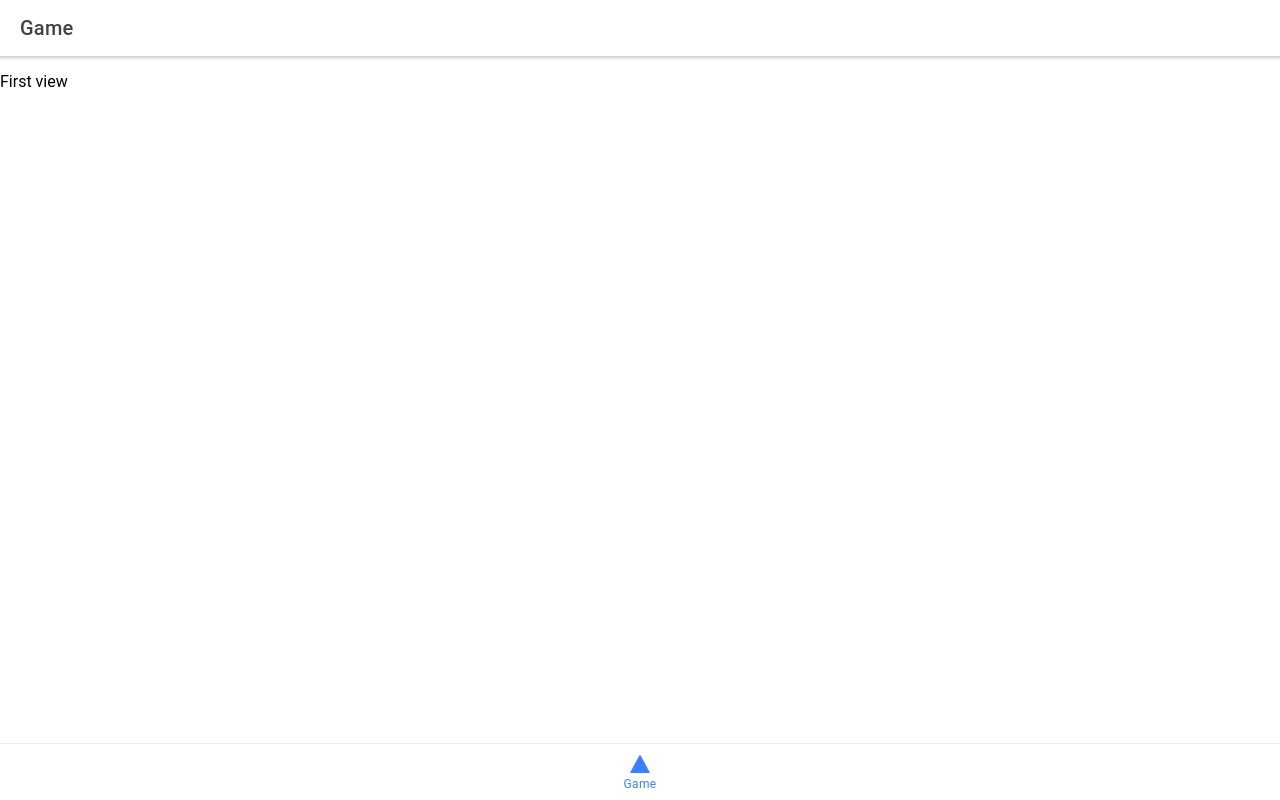
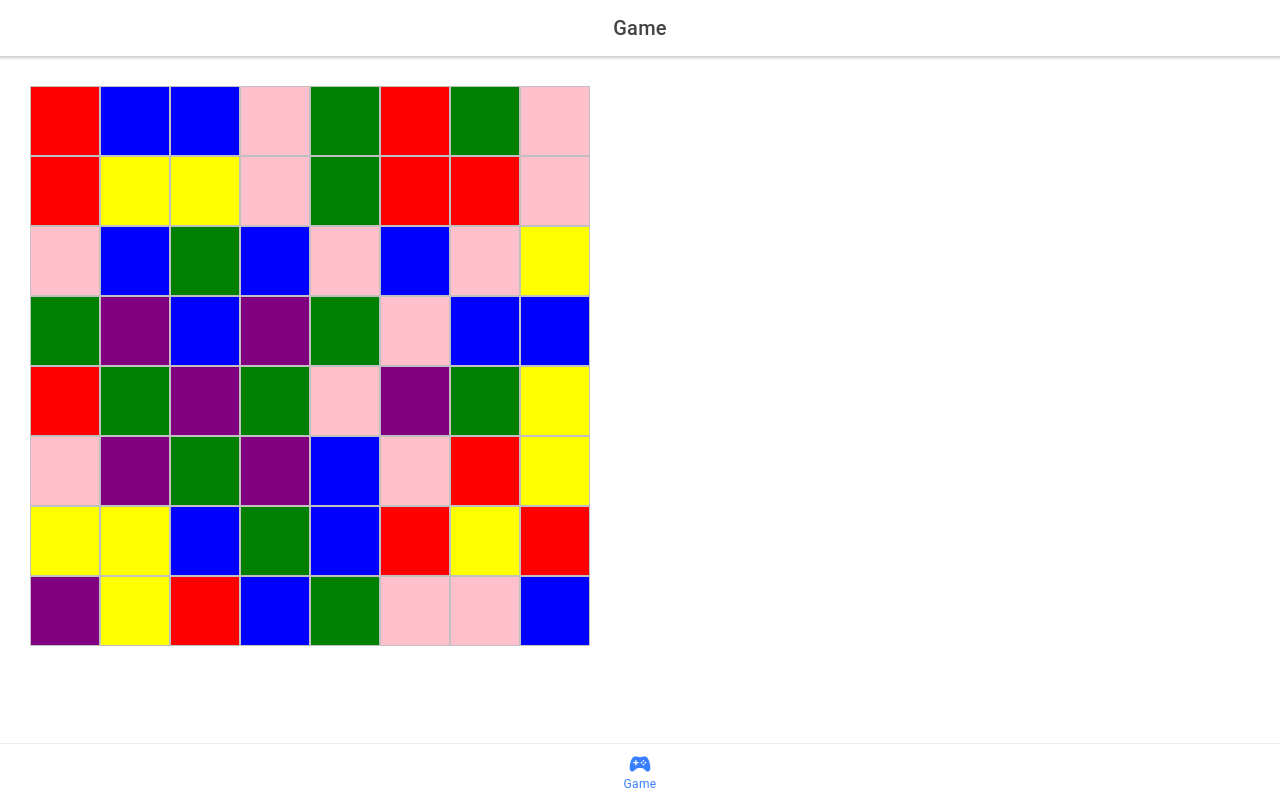
Before and after one commit to manuuarizaa/reactCandyGame, a React (Create React App) app: page /game in a window 1280 px wide. Built offline with nearby package versions, Linux system fonts and the light colour scheme.

Commit message:
Tablero mostrando colores asociados a los items

```diff
--- a/public/index.html
+++ b/public/index.html
@@ -2,7 +2,7 @@
 <html lang="en">
   <head>
     <meta charset="utf-8" />
-    <title>Manu Game</title>
+    <title>Ariza Game</title>
 
     <base href="/" />
 
--- a/src/App.tsx
+++ b/src/App.tsx
@@ -10,7 +10,7 @@ import {
   setupIonicReact
 } from '@ionic/react';
 import { IonReactRouter } from '@ionic/react-router';
-import { ellipse, square, triangle } from 'ionicons/icons';
+import { gameController } from 'ionicons/icons';
 
 import Game from './pages/Game';
 
@@ -49,7 +49,7 @@ const App: React.FC = () => (
         </IonRouterOutlet>
         <IonTabBar slot="bottom">
           <IonTabButton tab="game" href="/game">
-            <IonIcon icon={triangle} />
+            <IonIcon icon={gameController} />
             <IonLabel>Game</IonLabel>
           </IonTabButton>
         </IonTabBar>
--- /dev/null
+++ b/src/components/GameBoard.css
@@ -0,0 +1,16 @@
+.board {
+    display: flex;
+    padding: 30px;
+}
+
+.game{
+    width: 560px;
+    height: 560px;
+    display: flex;
+    flex-wrap: wrap;
+}
+
+.img {
+    width: 70px;
+    height: 70px;
+}
--- /dev/null
+++ b/src/components/GameBoard.tsx
@@ -0,0 +1,21 @@
+import './GameBoard.css';
+import { PanelBoardProps } from '../interfaces/interfaces';
+import { IonImg } from '@ionic/react';
+
+const GameBoard: React.FC<PanelBoardProps> = ({ board, colors }) => {
+    return (
+      <div className="board">
+        <div className="game">
+            {board.map((colors, index) => (
+                <IonImg
+                    className="img"
+                    key={index}
+                    style={{backgroundColor: colors}}
+                ></IonImg>
+            ))}
+        </div>
+      </div>
+    );
+  };
+
+  export default GameBoard;
--- a/src/pages/Game.tsx
+++ b/src/pages/Game.tsx
@@ -1,13 +1,14 @@
 import { IonContent, IonHeader, IonPage, IonTitle, IonToolbar } from '@ionic/react';
-import { itemColor, panel } from '../interfaces/interfaces';
+import { ItemColor, Panel } from '../interfaces/interfaces';
 import { useState , useEffect} from 'react';
 import './Game.css';
+import GameBoard from '../components/GameBoard';
 
-const myItemColors: itemColor = {
+const myItemColors: ItemColor = {
   color: ['blue', 'red', 'green', 'pink', 'purple', 'yellow']
 };
 
-const myPanel: panel = {
+const myPanel: Panel = {
   width: 8
 };
 
@@ -28,19 +29,19 @@ const Game: React.FC = () => {
 
   useEffect(() => {
     createPanel();
-  }, []);
+  }, [myPanel.width]);
 
-  console.log(currentColorArray);
+  /* console.log(currentColorArray); */
 
   return (
     <IonPage>
       <IonHeader>
         <IonToolbar>
-          <IonTitle>Game</IonTitle>
+          <IonTitle className="ion-text-center">Game</IonTitle>
         </IonToolbar>
       </IonHeader>
       <IonContent fullscreen>
-        <p>First view</p>
+        <GameBoard board={currentColorArray} colors={myItemColors.color}></GameBoard>
       </IonContent>
     </IonPage>
   );
```
Also changed, not shown: src/components/ExploreContainer.css (deleted, +0 -24 lines), src/components/ExploreContainer.tsx (deleted, +0 -16 lines), src/interfaces/interfaces.tsx (+7 -2 lines).
